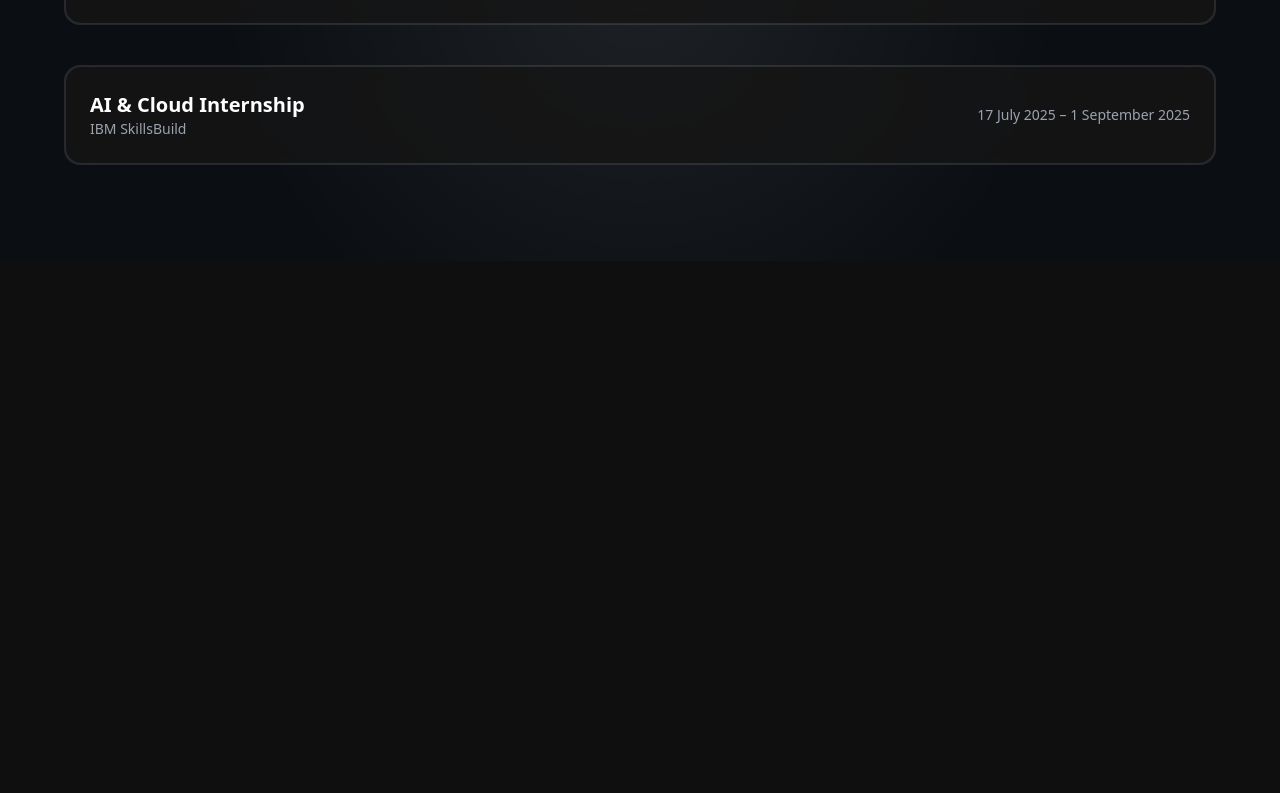
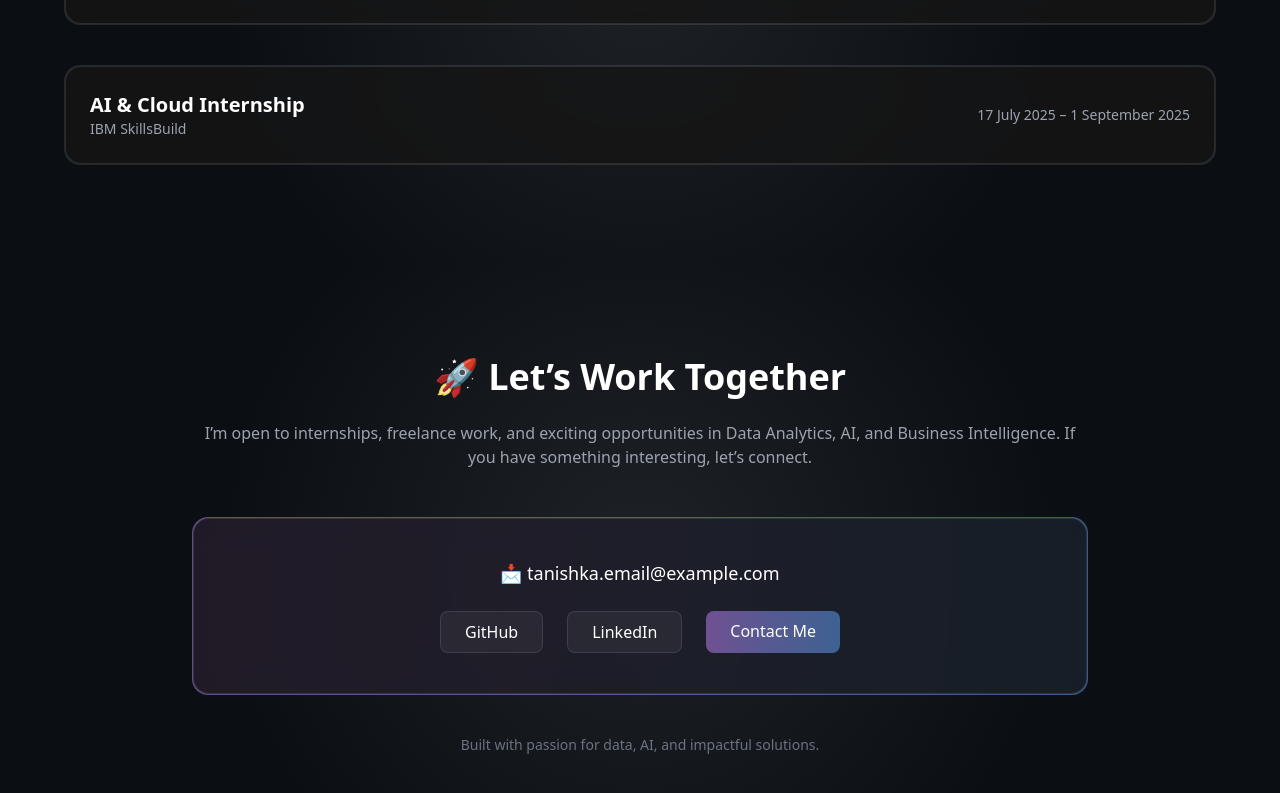
Before and after one commit to Tanishkapundhir78/ai-portfolio, a React (Vite) app: page / in a window 1280 px wide. Shown: the part 6099-6892 px from the top of the page. Before the commit the page ends 6360 px from the top, so only its background shows below. Built offline with nearby package versions, Linux system fonts and the light colour scheme.

Commit message:
Added Contacts section

```diff
--- a/src/App.jsx
+++ b/src/App.jsx
@@ -6,6 +6,7 @@ import TechnicalWriting from "./components/TechnicalWriting";
 import Certifications from "./components/Certifications";
 import Skills from "./components/Skills";
 import Internships from "./components/Internships";
+import Contacts from "./components/Contacts";
 
 function App() {
   return (
@@ -18,6 +19,7 @@ function App() {
       <Certifications />
       <Skills />
       <Internships />
+      <Contacts />
     </div>
   );
 }
```
